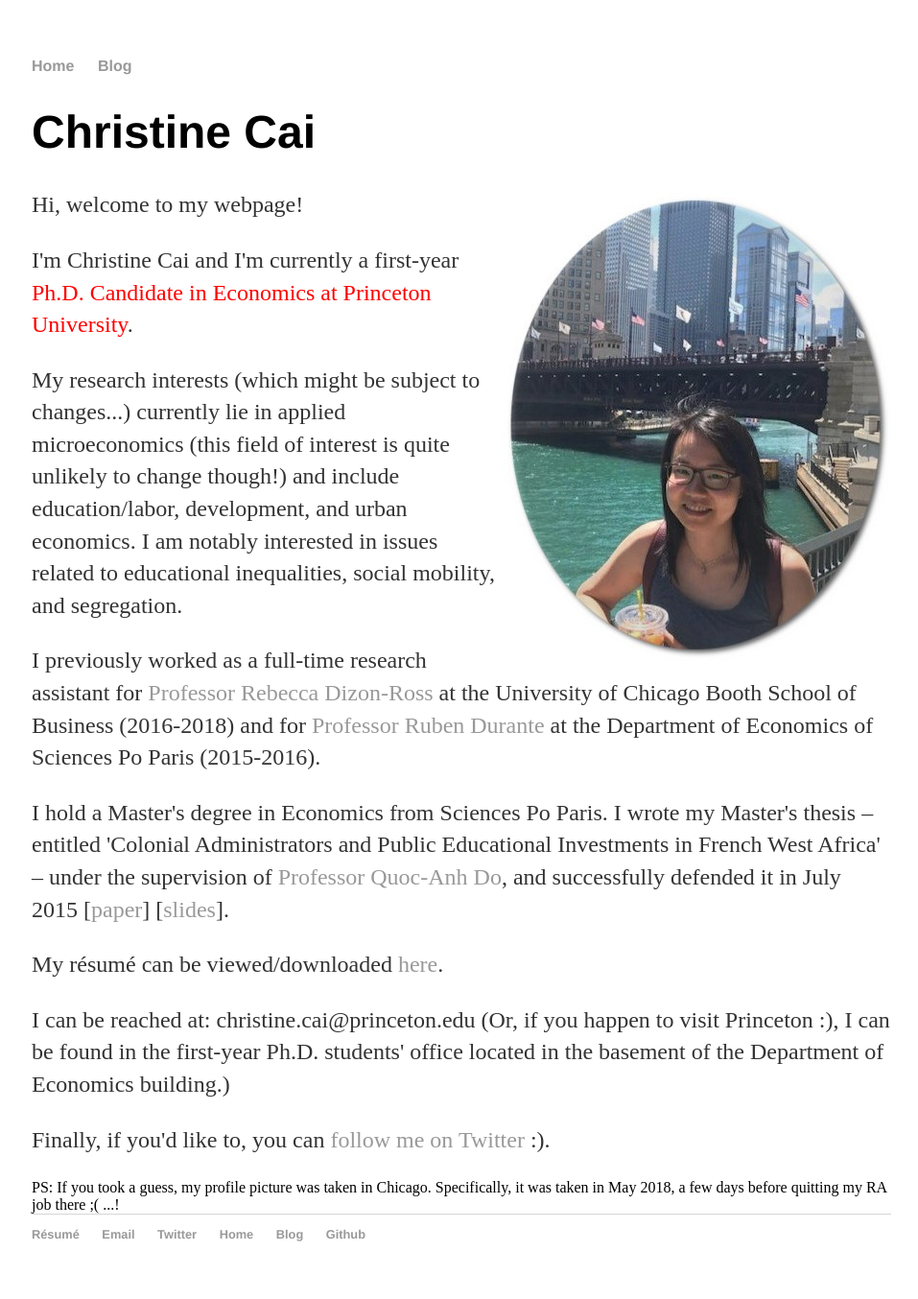
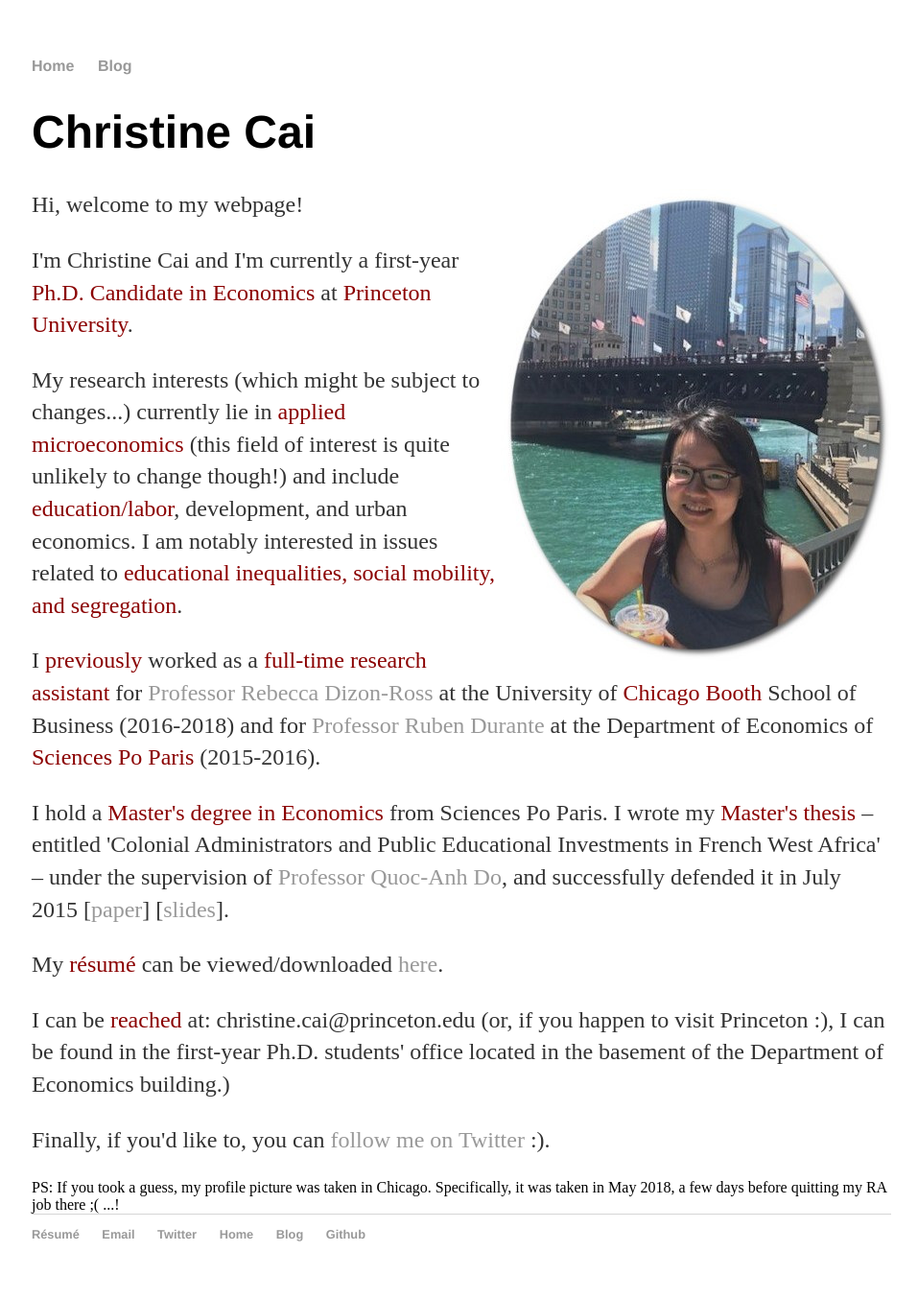
Before and after one commit to christinecai/christinecai.github.io, a Jekyll site: the page built from index.html, in a window 1280 px wide. Shown: the whole page at 96% size, without its empty margins (159-1116 px from the left). Built offline with Jekyll 4.4.1, drawn with Linux system fonts in a browser that asks for light colours.

Commit message:
Update index.html

```diff
--- a/index.html
+++ b/index.html
@@ -13,27 +13,27 @@ title: Christine Cai
 
 		<p>Hi, welcome to my webpage!</p>
 
-		<p>I'm Christine Cai and I'm currently a first-year <font color="red">Ph.D. Candidate in Economics at Princeton University</font>.</p>
+		<p>I'm Christine Cai and I'm currently a first-year <font color="darkred">Ph.D. Candidate in Economics</font> at <font color="darkred">Princeton University</font>.</p>
 
-		<p>My research interests (which might be subject to changes...) currently lie in applied microeconomics (this field of interest is quite unlikely to change though!)
-			and include education/labor, development, and urban economics.
-			I am notably interested in issues related to educational inequalities, social mobility, and segregation.</p>
+		<p>My research interests (which might be subject to changes...) currently lie in <font color="darkred">applied microeconomics</font> (this field of interest is quite unlikely to change though!)
+			and include <font color="darkred">education/labor</font>, development, and urban economics</font>.
+			I am notably interested in issues related to <font color="darkred">educational inequalities, social mobility, and segregation</font>.</p>
 
-		<p>I previously worked as a full-time research assistant for
+<p>I <font color="darkred">previously</font> worked as a <font color="darkred">full-time research assistant</font> for
 			<a href="http://faculty.chicagobooth.edu/rebecca.dizon-ross/">Professor Rebecca Dizon-Ross</a>
-			at the University of Chicago Booth School of Business (2016-2018) and for
+	at the University of <font color="darkred">Chicago Booth</font> School of Business (2016-2018) and for
 			<a href="https://www.rubendurante.net">Professor Ruben Durante</a>
-			at the Department of Economics of Sciences Po Paris (2015-2016).</p>
+	at the Department of Economics of <font color="darkred">Sciences Po Paris</font> (2015-2016).</p>
 
-		<p>I hold a Master's degree in Economics from Sciences Po Paris. I wrote my Master's thesis –
+<p>I hold a <font color="darkred">Master's degree in Economics</font> from Sciences Po Paris. I wrote my <font color="darkred">Master's thesis</font> –
 			entitled 'Colonial Administrators and Public Educational Investments in French West Africa' –
 			under the supervision of <a href="https://sites.google.com/site/qaquocanhdo/">Professor Quoc-Anh Do</a>,
 			and successfully defended it in July 2015 [<a href="/masters thesis/paper.pdf">paper</a>]
 			[<a href="/masters thesis/slides.pdf">slides</a>].</p>
 
-		<p>My résumé can be viewed/downloaded <a href="/resume/resume_website.pdf">here</a>.</p>
+<p>My <font color="darkred">résumé</font> can be viewed/downloaded <a href="/resume/resume_website.pdf">here</a>.</p>
 
-		<p>I can be reached at: christine.cai@princeton.edu (Or, if you happen to visit Princeton :), I can be found in the first-year Ph.D. students' office located in the basement of the Department of Economics building.) </p>
+<p>I can be <font color="darkred">reached</font> at: christine.cai@princeton.edu    (or, if you happen to visit Princeton :), I can be found in the first-year Ph.D. students' office located in the basement of the Department of Economics building.) </p>
 
 		<p>Finally, if you'd like to, you can <a href="https://twitter.com/Christine_Cai27">follow me on Twitter</a> :).</p>
 
```
